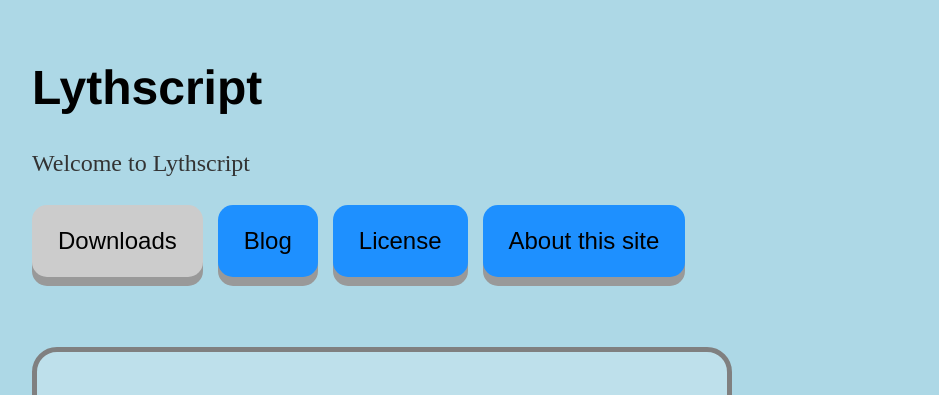
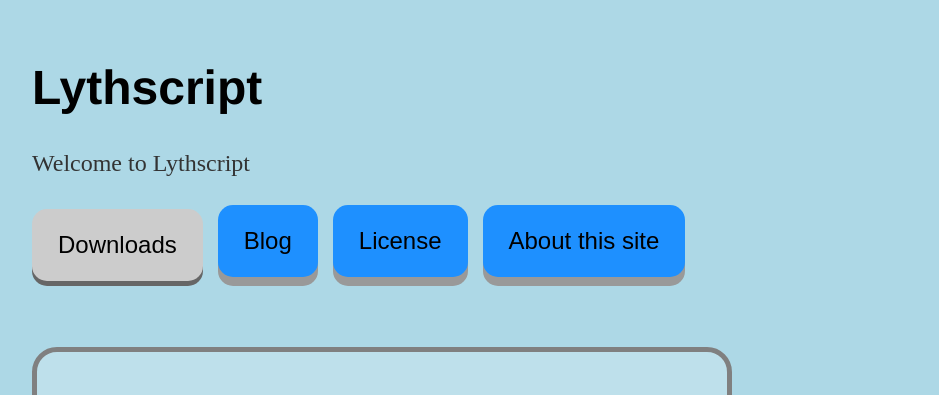
Before and after one commit to lythwind/lythwind.github.io, a Jekyll site: the page built from index.html, in a window 1280 px wide. Shown: the top 395 px of the page, without its empty margins (160-1099 px from the left). Built offline with Jekyll 4.4.1, drawn with Linux system fonts in a browser that asks for light colours; nearby versions of some CDN libraries.

Commit message:
Update main.css

```diff
--- a/css/main.css
+++ b/css/main.css
@@ -177,6 +177,8 @@ button:active {
 
 .tab button.active {
   background-color: #ccc;
+  box-shadow: 0 5px #666;
+  transform: translateY(4px);
 }
 .tabcontent {
   display: none;
```
